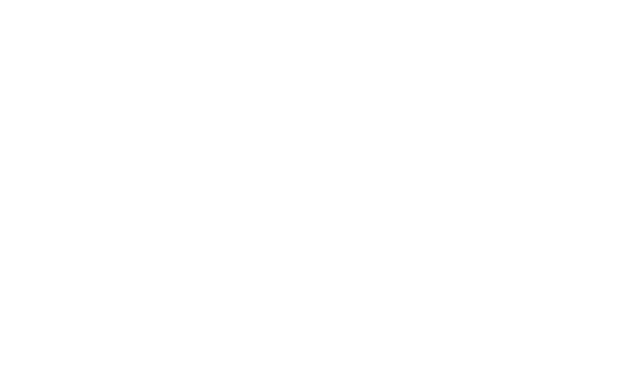
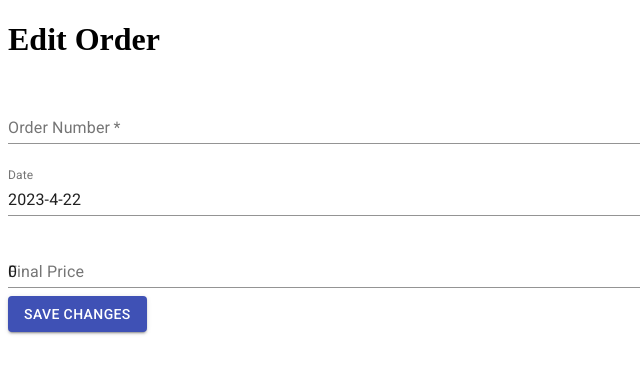
Before and after one commit to malu-caceres/frontend-fractal, a React (Create React App) app: page /add-order/1 in a window 1280 px wide. Shown: the top 374 px of the page, without its empty margins (0-640 px from the left). Built offline with nearby package versions, Linux system fonts and the light colour scheme; no server answers.

Commit message:
update an order

```diff
--- a/src/App.jsx
+++ b/src/App.jsx
@@ -3,6 +3,7 @@
 import ProductList from "./components/Product/ProductList";
 import OrdersList from "./components/Orders/OrdersList";
 import ProductForm from "./components/Product/ProductForm";
+import OrderForm from "./components/Orders/OrderForm";
 
 function App() {
     return (
@@ -18,6 +19,9 @@
                     <Route path="/add-product/:id?" exact>
                         <ProductForm />
                     </Route>
+                    <Route path="/add-order/:id?" exact>
+                        <OrderForm />
+                    </Route>
                     {/* Other routes can be defined here */}
                 </Switch>
             </div>
--- /dev/null
+++ b/src/components/Orders/OrderDetailForm.jsx
@@ -0,0 +1,73 @@
+import React, { useState, useEffect } from 'react';
+import {getAllProducts} from "../../api/products";
+import { TextField, Select, MenuItem, InputLabel, FormControl, Button } from '@material-ui/core';
+
+const OrderDetailForm = ({ onAddOrderDetail }) => {
+    const [products, setProducts] = useState([]);
+    const [selectedProduct, setSelectedProduct] = useState('');
+    const [quantity, setQuantity] = useState('');
+
+    useEffect(() => {
+        const fetchProducts = async () => {
+            const productList = await getAllProducts();
+            setProducts(productList);
+        };
+        fetchProducts();
+    }, []);
+
+    const handleProductChange = (event) => {
+        setSelectedProduct(event.target.value);
+    };
+
+    const handleQuantityChange = (event) => {
+        setQuantity(event.target.value);
+    };
+
+    const handleSubmit = (event) => {
+        event.preventDefault();
+        const product = products.find((p) => p.id === selectedProduct);
+        const orderDetail = {
+            product,
+            quantity: Number(quantity),
+        };
+        onAddOrderDetail(orderDetail);
+        setSelectedProduct('');
+        setQuantity('');
+    };
+
+    return (
+        <form onSubmit={handleSubmit}>
+            <FormControl fullWidth margin="normal">
+                <InputLabel id="product-label">Product</InputLabel>
+                <Select
+                    labelId="product-label"
+                    id="product-select"
+                    value={selectedProduct}
+                    onChange={handleProductChange}
+                >
+                    <MenuItem value="">
+                        <em>Select a product</em>
+                    </MenuItem>
+                    {products.map((product) => (
+                        <MenuItem key={product.id} value={product.id}>
+                            {product.name} - {product.price}
+                        </MenuItem>
+                    ))}
+                </Select>
+            </FormControl>
+            <TextField
+                label="Quantity"
+                type="number"
+                value={quantity}
+                onChange={handleQuantityChange}
+                fullWidth
+                margin="normal"
+            />
+            <Button variant="contained" color="primary" type="submit">
+                Add Order Detail
+            </Button>
+        </form>
+    );
+};
+
+export default OrderDetailForm;
--- /dev/null
+++ b/src/components/Orders/OrderForm.jsx
@@ -0,0 +1,118 @@
+import React, { useState, useEffect } from 'react';
+import { useHistory, useParams } from 'react-router-dom';
+import { Box, Button, TextField } from '@material-ui/core';
+import { createOrder, getOrderById, updateOrder } from '../../api/orders';
+import OrderDetailModal from './OrderDetailForm';
+import {getAllProducts} from "../../api/products";
+const OrderForm = ({ order: initialOrder }) => {
+    const history = useHistory();
+    const { id } = useParams();
+    const [order, setOrder] = useState(initialOrder || {
+        orderNumber: '',
+    });
+    const isEdit = id !== undefined;
+    const [currentDate, setCurrentDate] = useState('');
+    const [isModalOpen, setIsModalOpen] = useState(false);
+    const [products, setProducts] = useState([]);
+    useEffect(() => {
+        const fetchOrder = async () => {
+            const order = await getOrderById(id);
+            setOrder(order);
+        };
+
+        if (isEdit) {
+            fetchOrder();
+        }
+    }, [id, isEdit]);
+
+    useEffect(() => {
+        const today = new Date();
+        const date = today.getFullYear() + '-' + (today.getMonth() + 1) + '-' + today.getDate();
+        setCurrentDate(date);
+        setOrder((prevOrder) => ({
+            ...prevOrder,
+            date: date,
+            finalPrice: 0,
+            numberOfProducts: 0,
+        }));
+    }, []);
+
+    const handleInputChange = (event) => {
+        const { name, value } = event.target;
+        setOrder((prevOrder) => ({
+            ...prevOrder,
+            [name]: value,
+        }));
+    };
+
+    const handleSubmit = async (event) => {
+        event.preventDefault();
+
+        if (isEdit) {
+            await updateOrder(id, order);
+        } else {
+            await createOrder(order);
+        }
+
+        history.push('/my-orders');
+    };
+
+    const handleOpenModal = () => {
+        setIsModalOpen(true);
+        // Fetch the list of products when the modal is opened
+        getAllProducts()
+            .then((data) => setProducts(data))
+            .catch((error) => console.log(error));
+    };
+
+    const handleCloseModal = () => {
+        setIsModalOpen(false);
+    };
+
+    const handleProductAdded = (product) => {
+        console.log(product);
+        setIsModalOpen(false);
+    };
+
+    return (
+        <form onSubmit={handleSubmit}>
+            <Box mt={2}>
+                <h1>{isEdit ? 'Edit Order' : 'Add Order'}</h1>
+                <TextField
+                    label="Order Number"
+                    name="orderNumber"
+                    value={order.orderNumber}
+                    onChange={handleInputChange}
+                    required
+                    fullWidth
+                    margin="normal"
+                />
+                <TextField
+                    label="Date"
+                    name="date"
+                    value={currentDate}
+                    InputProps={{
+                        readOnly: true,
+                    }}
+                    fullWidth
+                    margin="normal"
+                />
+                <TextField
+                    label="Final Price"
+                    name="finalPrice"
+                    type="number"
+                    value={order.finalPrice}
+                    onChange={handleInputChange}
+                    fullWidth
+                    margin="normal"
+                />
+                <Button type="submit" variant="contained" color="primary">
+                    {isEdit ? 'Save Changes' : 'Add Order'}
+                </Button>
+            </Box>
+
+        </form>
+    );
+};
+
+export default OrderForm;
--- a/src/components/Orders/OrdersList.jsx
+++ b/src/components/Orders/OrdersList.jsx
@@ -71,7 +71,7 @@
                                     <TableCell>
                                         <Button
                                             component={Link}
-                                            to={`/edit-order/${order.id}`}
+                                            to={`/add-order/${order.id}`}
                                             variant="contained"
                                             color="primary"
                                         >
```
